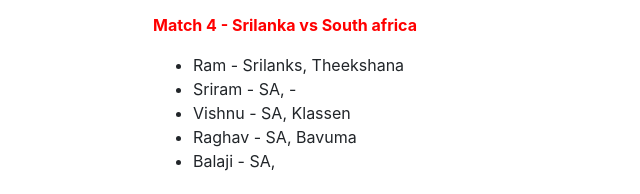
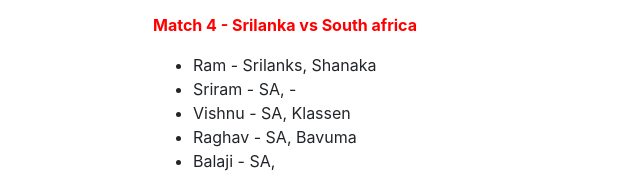
Before and after one commit to RamPrakaash13/hostPoints, a plain HTML site: page index.html in a window 1280 px wide. Shown: the part 1019-1213 px from the top of the page, 122-762 px from the left. Drawn offline with nearby package versions, Linux system fonts and the light colour scheme.

Commit message:
Update index.html

```diff
--- a/index.html
+++ b/index.html
@@ -82,7 +82,7 @@
                 </ul>
                 <p style="color: red;"><strong>Match 4 - Srilanka vs South africa</strong></p>
                 <ul>
-                    <li>Ram - Srilanks, Theekshana</li>
+                    <li>Ram - Srilanks, Shanaka</li>
                     <li>Sriram - SA, -</li>
                     <li>Vishnu - SA, Klassen</li>
                     <li>Raghav - SA, Bavuma</li>
```
